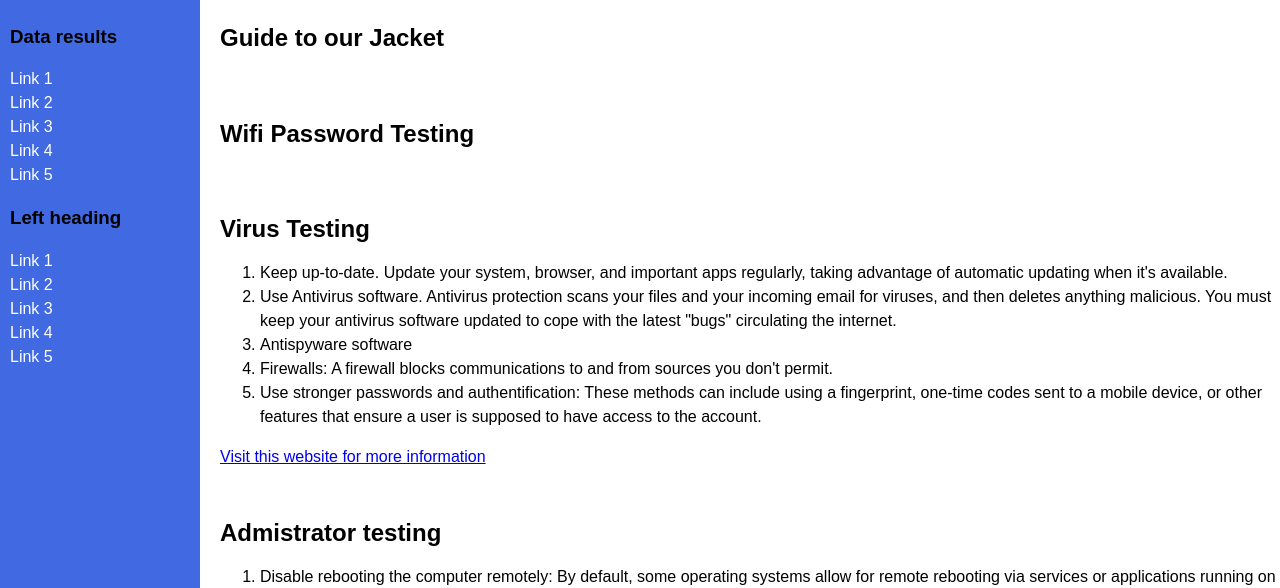
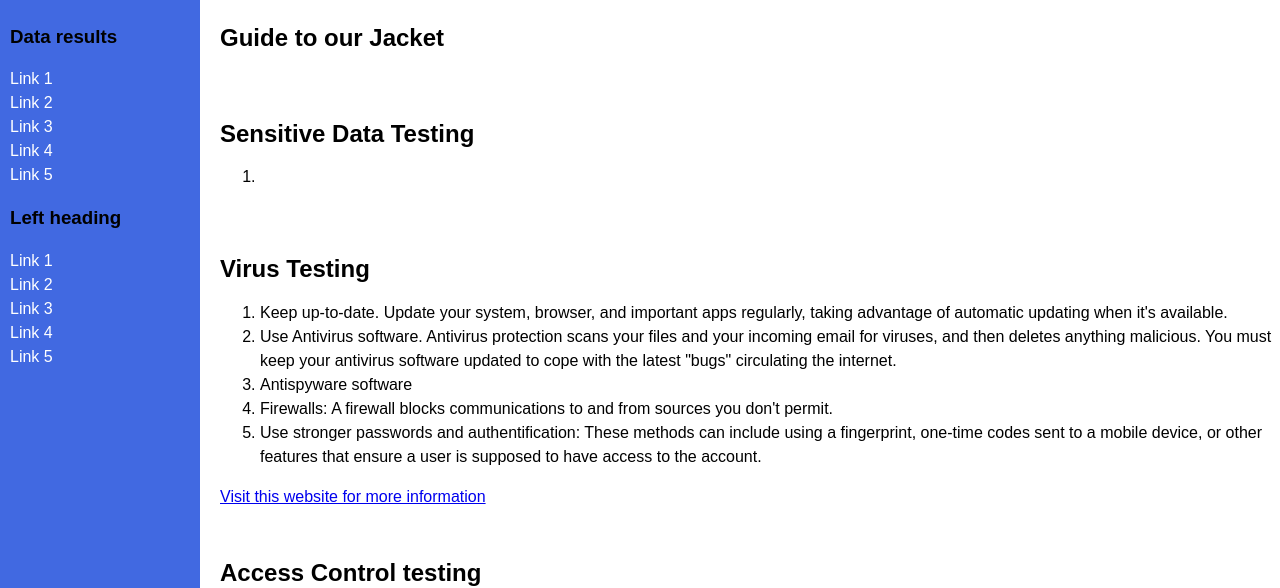
Before and after one commit to GAInTheHouse/cybersecurity-jacket, a plain HTML site: page index.html in a window 1280 px wide. Shown: the part 212-800 px from the top of the page. Drawn offline with Linux system fonts and the light colour scheme; files whose address does not match are found by name.

Commit message:
changes to index.html

```diff
--- a/index.html
+++ b/index.html
@@ -151,7 +151,10 @@
         <div id="center" class="column">
             <article>
 
-                <h1>Wifi Password Testing</h1>
+                <h1>Sensitive Data Testing</h1>
+                <ol>
+                  <li></li>
+                </ol>
                 <p></p>
 
             </article>
@@ -176,7 +179,7 @@
 		<div id="center" class="column">
 			<article>
 
-				<h1>Admistrator testing</h1>
+				<h1>Access Control testing</h1>
                 <ol>
                     <li>Disable rebooting the computer remotely: By default, some operating systems allow for remote rebooting via services or applications running on other computers.</li>
                 </ol>
```
